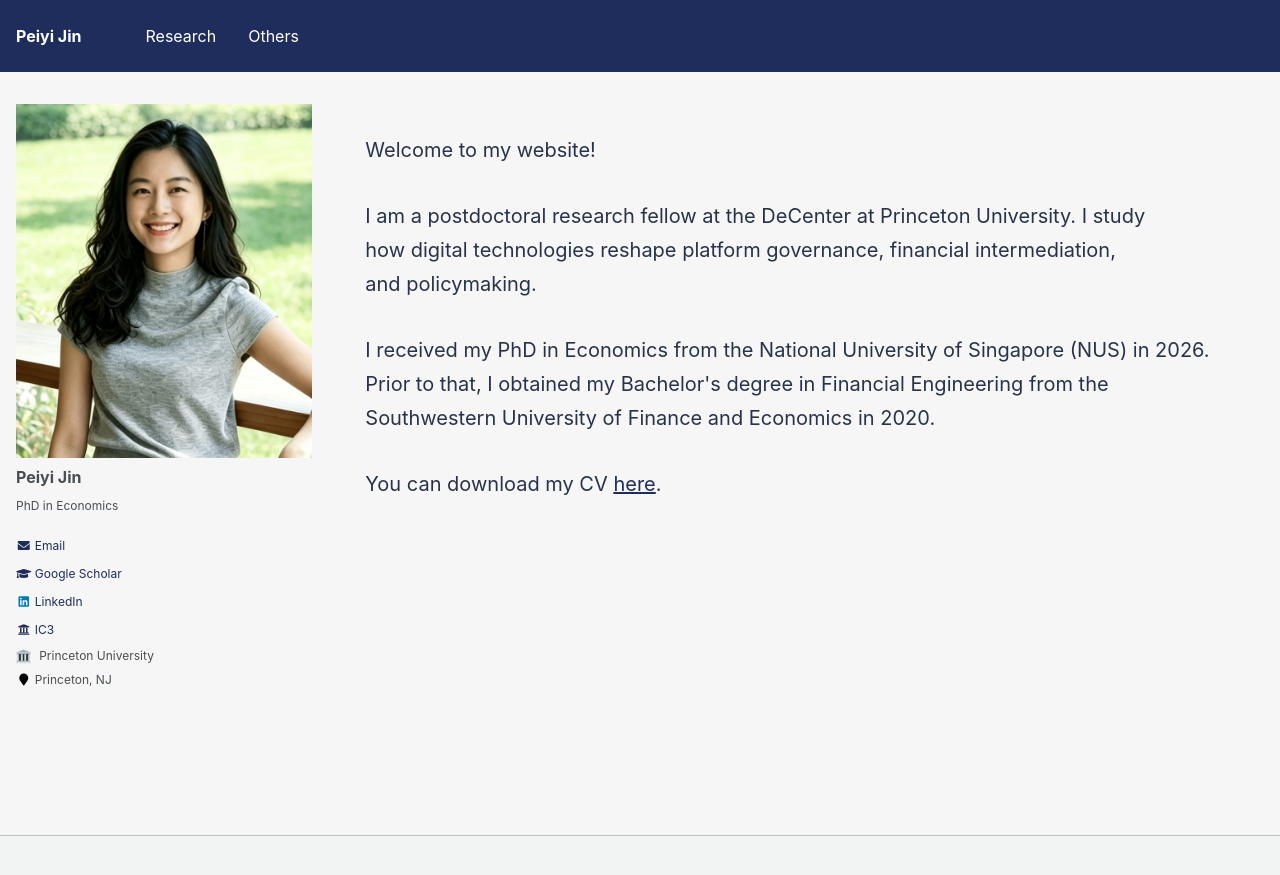
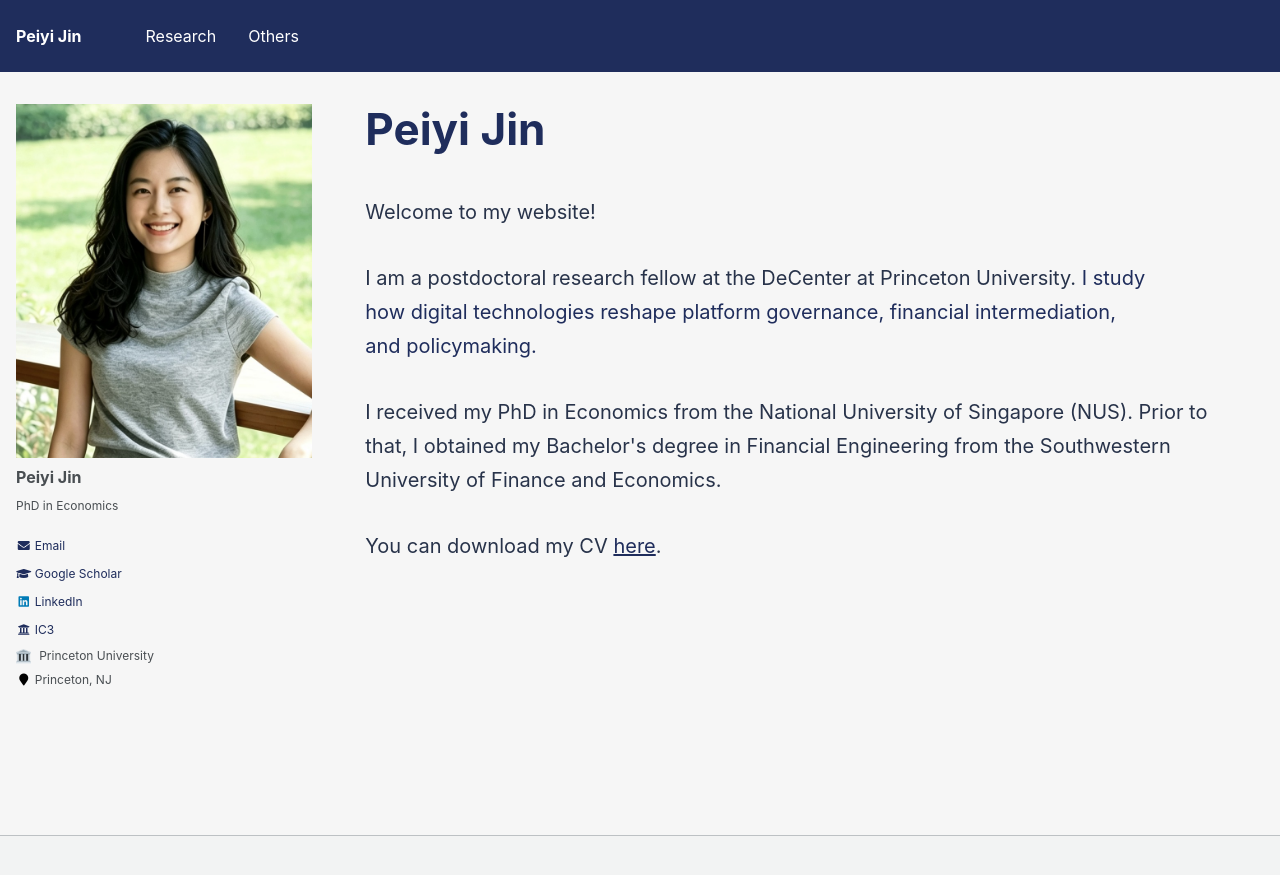
Before and after one commit to peiyi-jin/peiyi-jin.github.io, a Jekyll site: the page built from _pages/about.md, in a window 1280 px wide. Shown: the top 875 px of the page. Built offline with Jekyll 4.4.1, drawn with Linux system fonts in a browser that asks for light colours; part of the change alters nothing that is shown.

Commit message:
Add navy homepage name heading and refine introduction

```diff
--- a/_pages/about.md
+++ b/_pages/about.md
@@ -1,6 +1,6 @@
 ---
 permalink: /
-title: ""
+title: "Peiyi Jin"
 layout: single
 excerpt: ""
 author_profile: true
@@ -14,6 +14,19 @@ redirect_from:
     max-width: 100% !important;
     padding-left: 2rem;
     padding-right: 2rem;
+  }
+
+  .page .page__title {
+    margin: 0 0 1.5rem;
+    color: #1F2D5C;
+    font-size: 2.75rem;
+    font-weight: 700;
+    line-height: 1.15;
+    text-wrap: balance;
+  }
+
+  .home-research-focus {
+    color: #1F2D5C;
   }
 
   .page__content .home-intro {
@@ -121,6 +134,11 @@ redirect_from:
   }
 
   @media (max-width: 768px) {
+    .page .page__title {
+      margin-bottom: 1.25rem;
+      font-size: 2.5rem;
+    }
+
     .page__content .home-intro {
       margin-bottom: 1.5rem;
       font-size: 1.3rem;
@@ -171,11 +189,11 @@ redirect_from:
 <p class="home-intro">Welcome to my website!</p>
 
 <p class="home-intro">
-I am a postdoctoral research fellow at the DeCenter at Princeton University. I study how digital technologies reshape platform governance, financial intermediation, and policymaking.
+I am a postdoctoral research fellow at the DeCenter at Princeton University. <span class="home-research-focus">I study how digital technologies reshape platform governance, financial intermediation, and policymaking.</span>
 </p>
 
 <p class="home-intro">
-I received my PhD in Economics from the National University of Singapore (NUS) in 2026. Prior to that, I obtained my Bachelor's degree in Financial Engineering from the Southwestern University of Finance and Economics in 2020.
+I received my PhD in Economics from the National University of Singapore (NUS). Prior to that, I obtained my Bachelor's degree in Financial Engineering from the Southwestern University of Finance and Economics.
 </p>
 
 <p class="home-intro">
```
